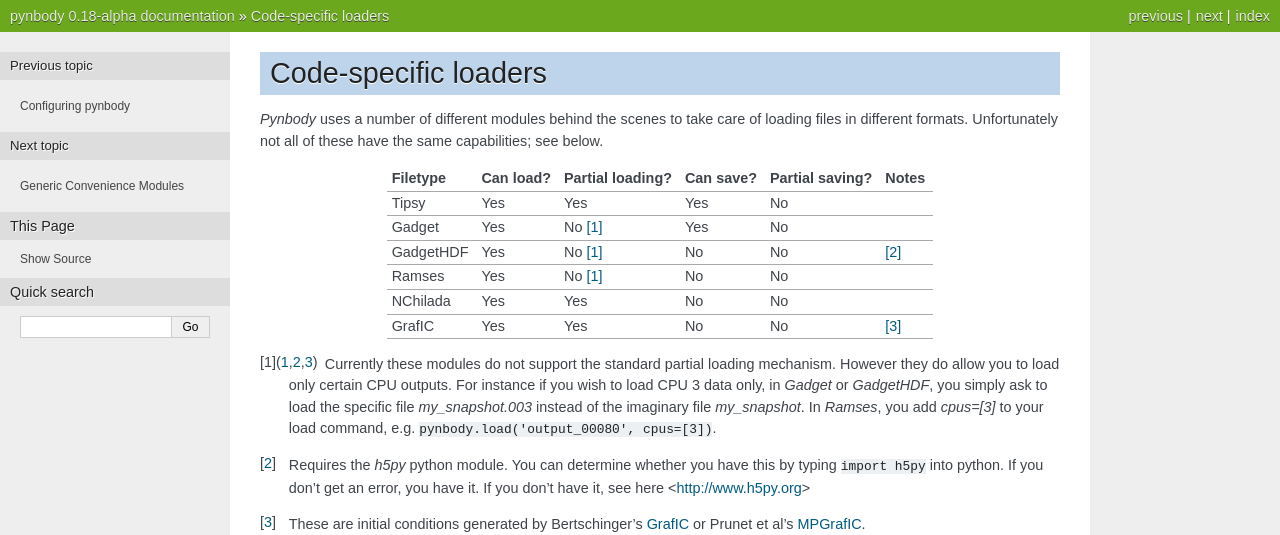
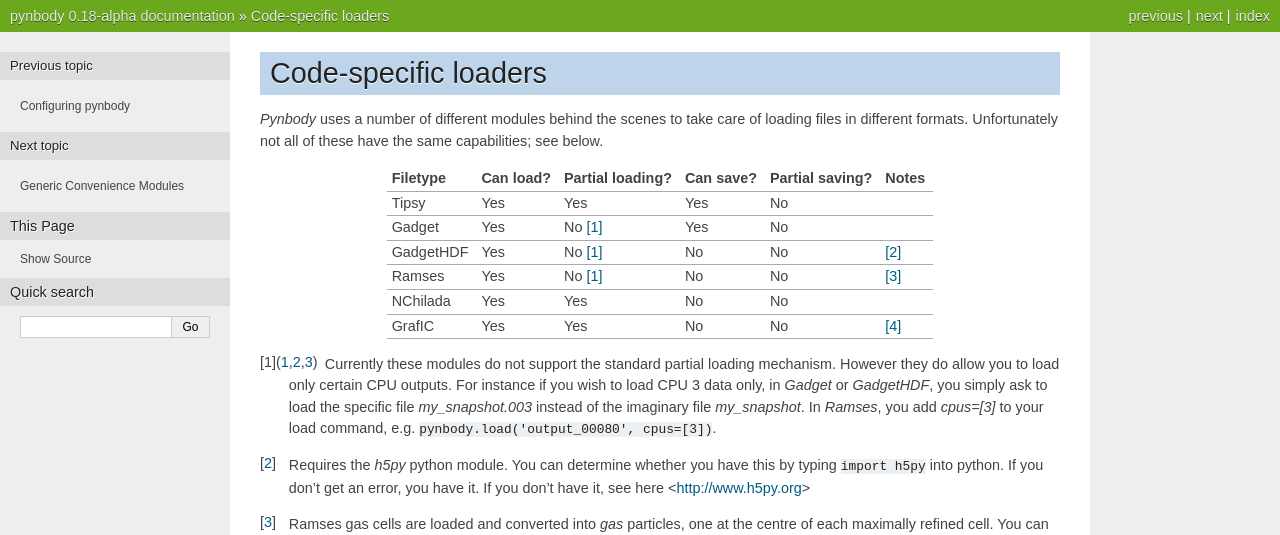
Before and after one commit to pynbody/pynbody, a Sphinx documentation site: the page built from docs/loaders.rst, in a window 1280 px wide. Shown: the top 535 px of the page. Built offline with Sphinx 7.4.7, drawn with Linux system fonts in a browser that asks for light colours; formulas are drawn with MathJax 3; pages that are not in the unit, such as notebooks, are missing from menus; some of the changed text lies outside the part shown; grey boxes are pictures that could not be loaded.

Commit message:
Add explanation of ramses gas handling to loader documentation

```diff
--- a/docs/loaders.rst
+++ b/docs/loaders.rst
@@ -11,9 +11,9 @@
 Tipsy     Yes        Yes               Yes        No
 Gadget    Yes        No [1]_           Yes        No
 GadgetHDF Yes        No [1]_           No         No               [2]_
-Ramses    Yes        No [1]_           No         No
+Ramses    Yes        No [1]_           No         No               [3]_
 NChilada  Yes        Yes               No         No
-GrafIC    Yes        Yes               No         No               [3]_
+GrafIC    Yes        Yes               No         No               [4]_
 ========= ========== ================= ========== ================ ===================================
 
 .. [1] Currently these modules do not support the standard partial
@@ -29,7 +29,14 @@
    get an error, you have it. If you don't have it, see here
    <http://www.h5py.org>
 
-.. [3] These are initial conditions generated by Bertschinger's
+.. [3] Ramses gas cells are loaded and converted into `gas` particles,
+   one at the centre of each maximally refined cell. You can ask to
+   generate the particles at a higher level of refinement by passing
+   in a `maxlevel` argument. For example,
+   ``pynbody.load('output_00080', maxlevel=10)`` will place gas
+   particles at refinement level 10 or (numerically) lower.
+
+.. [4] These are initial conditions generated by Bertschinger's
    `GrafIC <http://web.mit.edu/edbert/>`_ or Prunet et al's `MPGrafIC <ftp://ftp.iap.fr/pub/from_users/prunet>`_.
 
 
```
